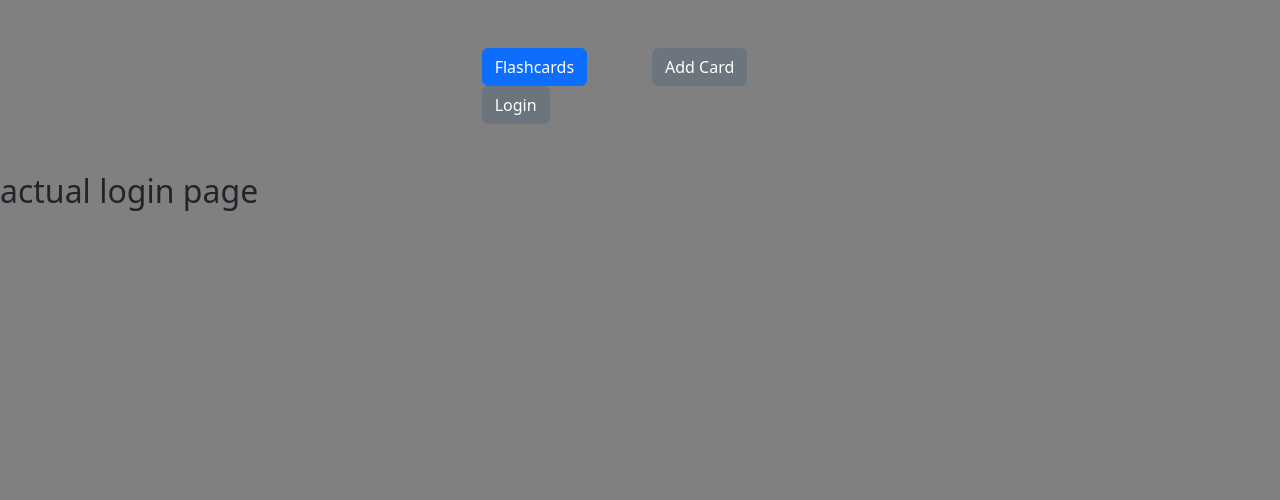
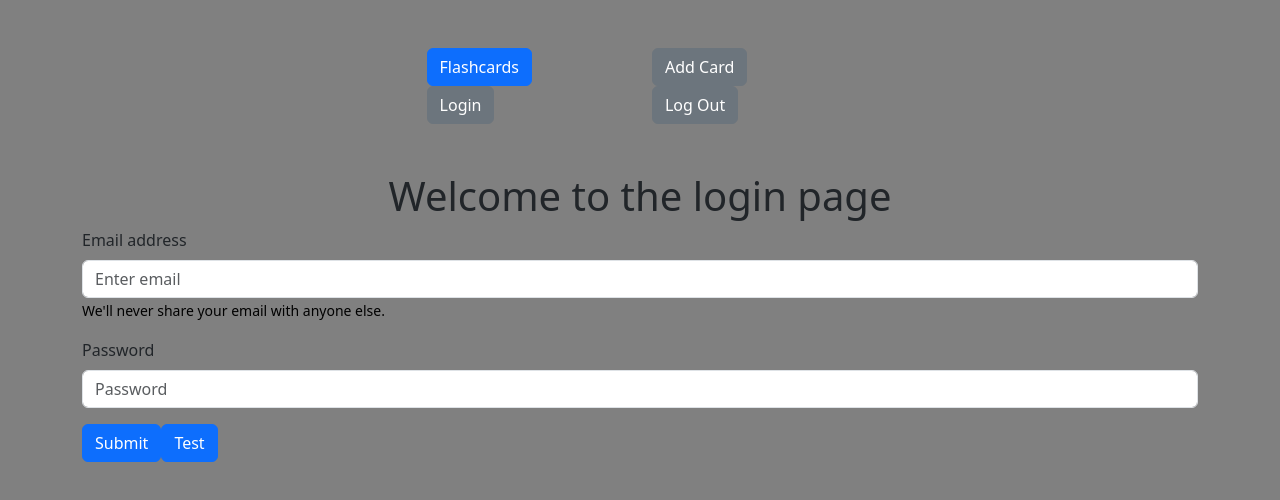
Before and after one commit to gitJakers/flashcard, a React (Create React App) app: page /login in a window 1280 px wide. Shown: the top 500 px of the page. Built offline with nearby package versions, Linux system fonts and the light colour scheme.

Commit message:
added some stuff like login page

```diff
--- a/src/App.js
+++ b/src/App.js
@@ -1,18 +1,18 @@
-import logo from './logo.svg';
 import './App.css';
 import 'bootstrap/dist/css/bootstrap.min.css';
-import {BrowserRouter as Router, Switch, Route, Link, Redirect} from 'react-router-dom';
-// import { firebase } from './services/firebase';
-//This is importing the entire react bootstrap library
-//import {Container, Row, Col} from 'react-bootstrap';
-//This is importing JUST the container component from the react bootstrap library
+import {BrowserRouter as Router, Switch, Route, Link} from 'react-router-dom';
 import Container from 'react-bootstrap/Container';
 import Row from 'react-bootstrap/Row';
 import Col from 'react-bootstrap/Col';
 import FlashCard from './pages/flashcard.component';
 import AddCard from './pages/addCard';
+import SignIn from './pages/signIn';
+import {logOut} from './services/firebase';
+import { useHistory } from 'react-router';
+import  history from './services/history';
 
 function App() {
+
   return (
     <div className="background">
       <Router>
@@ -27,12 +27,15 @@ function App() {
             <Col md={6}>
               <Link to="/login"><button className="btn btn-secondary">Login</button></Link>
             </Col>
+            <Col md={6}>
+              <Link to="/login"><button onClick={(e) => {logOut(e)}} className="btn btn-secondary">Log Out</button></Link>
+            </Col>
           </Row>
         </Container>
 
         <Switch>
           <Route path="/login">
-            <h2>actual login page</h2>
+            <SignIn history={history}/>
           </Route>
           <Route path="/flashcards">
             <FlashCard/>
--- a/src/pages/addCard.js
+++ b/src/pages/addCard.js
@@ -1,7 +1,7 @@
 import React, { Component } from "react";
-import { Container, Row, Col, Form, Button, Dropdown, Dropdownmenu, DropdownToggle } from "react-bootstrap";
+import { Container, Row, Col, Form, Button, Dropdown } from "react-bootstrap";
 import { AddFlashCard } from "../services/firebase";
-
+import '../App.css';
 export default class AddCard extends Component {
     constructor() {
         super();
@@ -12,23 +12,32 @@ export default class AddCard extends Component {
         }
         this.handleTerm = this.handleTerm.bind(this);
         this.handleDefinition = this.handleDefinition.bind(this);
+        this.handleCategory = this.handleCategory.bind(this);
     }
 
     addClick = (e) => {
         e.preventDefault();
-        console.log('click');
-        console.log(this.state);
-        // AddFlashCard(this.state);
+        if(this.state.Category === ''){
+            alert('No Category selected')
+        }else if(this.state.Definition === ''){
+            alert('No definition given')
+        }else if(this.state.Term === ''){
+            alert('No term given');
+        }else{
+            AddFlashCard(this.state);
+        }
     }
 
     handleTerm(e) {
         this.setState({ Term: e.target.value });
-        // console.log(e.target.value);
     }
 
     handleDefinition(e) {
         this.setState({ Definition: e.target.value });
-        console.log(e.target.value);
+    }
+
+    handleCategory(e){
+        this.setState({Category: e.target.text});
     }
 
     render() {
@@ -39,22 +48,18 @@ export default class AddCard extends Component {
                         <h1>Add Card</h1>
                     </Col>
                     <Form>
-                        {/* <Form.Group className="mb-3" controlId="formBasicEmail">
-                            <Form.Label>Category</Form.Label>
-                            <Form.Control type="text" placeholder="Enter Category" />
-                        </Form.Group> */}
                         <Dropdown>
-                            <Dropdown.Toggle variant="success" id="dropdown-basic">
-                                Dropdown Button
+                            <Dropdown.Toggle /*variant="success"*/ id="dropdown-basic">
+                                Category
                             </Dropdown.Toggle>
-
                             <Dropdown.Menu>
-                                <Dropdown.Item href="#/action-1">Javascript</Dropdown.Item>
-                                <Dropdown.Item href="#/action-2">React</Dropdown.Item>
-                                <Dropdown.Item href="#/action-3">C#</Dropdown.Item>
-                                <Dropdown.Item href="#/action-4">Miscellaneous</Dropdown.Item>
+                                <Dropdown.Item onClick={this.handleCategory} href="#/action-1">Javascript</Dropdown.Item>
+                                <Dropdown.Item onClick={this.handleCategory} href="#/action-2">React</Dropdown.Item>
+                                <Dropdown.Item onClick={this.handleCategory} href="#/action-3">C#</Dropdown.Item>
+                                <Dropdown.Item onClick={this.handleCategory} href="#/action-4">Miscellaneous</Dropdown.Item>
                             </Dropdown.Menu>
                         </Dropdown>
+                        <h1>{this.state.Category}</h1>
                         <Form.Group className="mb-3" controlId="formBasicPassword">
                             <Form.Label>Term</Form.Label>
                             <Form.Control value={this.state.Term} onChange={this.handleTerm} type="text" placeholder="Enter Term" />
--- a/src/pages/flashcard.component.jsx
+++ b/src/pages/flashcard.component.jsx
@@ -2,7 +2,7 @@ import React, { Component } from "react";
 import { Container, Row, Col } from "react-bootstrap";
 import { getFlashCards, getData } from "../services/firebase.js";
 import ReactCardFlip from "react-card-flip";
-import { prevFlashCard, nextFlashCard } from "../services/nextprev.js";
+
 export default class FlashCard extends Component {
   constructor(props) {
     super(props);
--- a/src/pages/signIn.js
+++ b/src/pages/signIn.js
@@ -1,8 +1,87 @@
 import React, { Component } from "react";
-import { Container, Row, Col, Form, Button } from "react-bootstrap";
+import { Container, Form, Button } from "react-bootstrap";
+import { logIn } from "../services/firebase";
+import { getAuth } from "firebase/auth";
+import { useHistory } from "react-router";
+import '../styles/signInStyle.css';
+import { BrowserRouter as Router, Switch, Route, Link, Redirect} from 'react-router-dom';
+import FlashCard from '../pages/flashcard.component';
 
 export default class SignIn extends Component {
-    constructor() {
+    constructor(props) {
+        super(props);
+        this.state = {
+            email: '',
+            password: '',
+            signedIn: false,
+            currentUser: '',
+            history: props.history
+        }
+        this.handleSubmit = this.handleSubmit.bind(this);
+        this.handleEmail = this.handleEmail.bind(this);
+        this.handlePass = this.handlePass.bind(this);
+        this.test = this.test.bind(this);
+    }
 
+    handleSubmit(e) {
+        logIn(this.state.email, this.state.password, this.state.history);
+        e.preventDefault();
+        setTimeout(() => {
+            console.log(getAuth().currentUser.email);
+            if (this.state.currentUser === '') {
+                this.setState({ currentUser: getAuth().currentUser.email })
+            }
+        }, 1000);
+        this.props.history.push('/flashcards');
+    }
+
+    handleEmail(e) {
+        this.setState({ email: e.target.value });
+    }
+
+    handlePass(e) {
+        this.setState({ password: e.target.value });
+    }
+
+    test(e) {
+
+        console.log(this.state.history);
+    }
+
+    render() {
+        return (
+            <>
+                <Container className="signInBG">
+                    <Router>
+                        <h1 className="d-flex justify-content-center">Welcome to the login page</h1>
+                        <h2>{this.state.currentUser}</h2>
+                        <Form onSubmit={this.handleSubmit}>
+                            <Form.Group className="mb-3" controlId="formBasicEmail">
+                                <Form.Label>Email address</Form.Label>
+                                <Form.Control value={this.email} onChange={this.handleEmail} required type="email" placeholder="Enter email" />
+                                <Form.Text className="warningText">
+                                    We'll never share your email with anyone else.
+                                </Form.Text>
+                            </Form.Group>
+                            <Form.Group className="mb-3" controlId="formBasicPassword">
+                                <Form.Label>Password</Form.Label>
+                                <Form.Control value={this.password} onChange={this.handlePass} required type="password" placeholder="Password" />
+                            </Form.Group>
+                            <Button variant="primary" onClick={this.handleSubmit}>
+                                Submit
+                            </Button>
+                            <Button variant="primary" onClick={this.test}>
+                                Test
+                            </Button>
+                        </Form>
+                        <Switch>
+                            <Route path="/flashcards">
+                                <FlashCard/>
+                            </Route>
+                        </Switch>
+                    </Router>
+                </Container>
+            </>
+        )
     }
 }
--- a/src/services/firebase.js
+++ b/src/services/firebase.js
@@ -1,6 +1,6 @@
 import { initializeApp } from "firebase/app";
 import { getFirestore, collection, getDocs, addDoc } from 'firebase/firestore';
-import { getAuth, signInWithEmailAndPassword } from "firebase/auth";
+import { getAuth, signInWithEmailAndPassword, createUserWithEmailAndPassword } from "firebase/auth";
 
 const firebaseConfig = {
     apiKey: "AIzaSyC1tToFtbPpKt-3Ugk0icaaifdXaH5gtgc",
@@ -31,7 +31,7 @@ async function AddFlashCard(card) {
 const cards = [];
 const jsCards = [];
 const reactCards = [];
-const csharpCards= [];
+const csharpCards = [];
 const miscCards = [];
 
 //Call this when the app loads so the data can already be loaded.
@@ -39,13 +39,13 @@ async function getFlashCards() {
     cards.length = 0;
     const querySnapshot = await getDocs(collection(db, "flashcards"));
     querySnapshot.forEach((doc) => {
-        if(doc.data().Category == "Javascript"){
+        if (doc.data().Category === "Javascript") {
             jsCards.push(doc.data());
-        }else if(doc.data().Category == "React"){
+        } else if (doc.data().Category === "React") {
             reactCards.push(doc.data());
-        }else if(doc.data().Category == "C#"){
+        } else if (doc.data().Category === "C#") {
             csharpCards.push(doc.data());
-        }else{
+        } else {
             miscCards.push(doc.data());
         }
         cards.push(doc.data());
@@ -57,9 +57,9 @@ function getData() {
     return cards;
 }
 
-function logIn(email, password) {
+function signUp(email, password) {
     const auth = getAuth();
-    signInWithEmailAndPassword(auth, email, password)
+    createUserWithEmailAndPassword(auth, email, password)
         .then((userCredential) => {
             // Signed in
             const user = userCredential.user;
@@ -68,7 +68,33 @@ function logIn(email, password) {
         .catch((error) => {
             const errorCode = error.code;
             const errorMessage = error.message;
+            // ..
         });
 }
 
-export { firebase, db, AddFlashCard, getFlashCards, getData, logIn }
+function logIn(email, password, history) {
+    const auth = getAuth();
+    signInWithEmailAndPassword(auth, email, password)
+        .then((userCredential) => {
+            // Signed in
+            const user = userCredential.user;
+            console.log('logged in');
+            history.push('/flashcards');
+
+            // ...
+        })
+        .catch((error) => {
+            const errorCode = error.code;
+            const errorMessage = error.message;
+        });
+}
+
+function logOut(e){
+    e.preventDefault();
+    const auth = getAuth();
+    auth.signOut().then(() => {
+        console.log('signed out');
+    });
+}
+
+export { firebase, db, AddFlashCard, getFlashCards, getData, logIn, logOut, signUp }
--- /dev/null
+++ b/src/services/history.js
@@ -0,0 +1,3 @@
+import { createBrowserHistory } from 'history';
+
+export default createBrowserHistory();
--- a/src/services/nextprev.js
+++ /dev/null
@@ -1,23 +0,0 @@
-import {getFlashCards, getData} from './firebase';
-
-function prevFlashCard(index, data){
-    // this.state.index > this.state.flashCards.length-1 ? this.setState({ index: 0 }) : this.setState({ index : this.state.index++});
-    if(index < 0){
-        index = data.length-1;
-    }else{
-        index--;
-    }
-    // return data[index];
-    console.log(index);
-};
-
-function nextFlashCard(index, data){
-    if(index > data.length-1){
-        index = 0;
-    }else{
-        index++;
-    }
-    console.log(index);
-};
-
-export {prevFlashCard, nextFlashCard};
--- /dev/null
+++ b/src/styles/signInStyle.css
@@ -0,0 +1,7 @@
+.warningText {
+    color: black;
+}
+
+.signInBG {
+    /* background-color: black; */
+}
```
